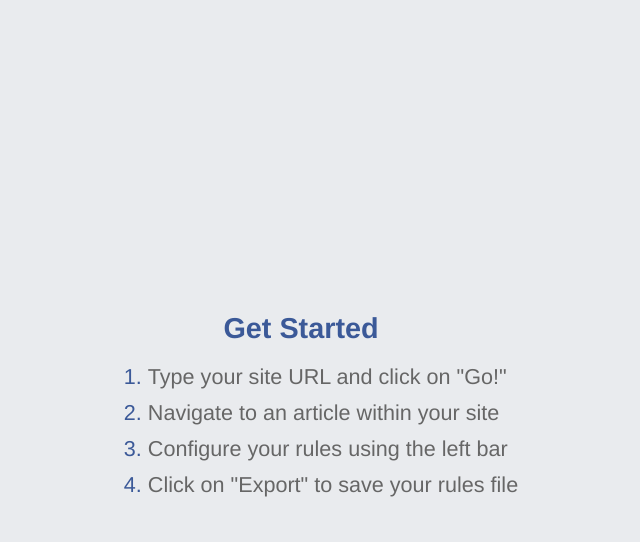
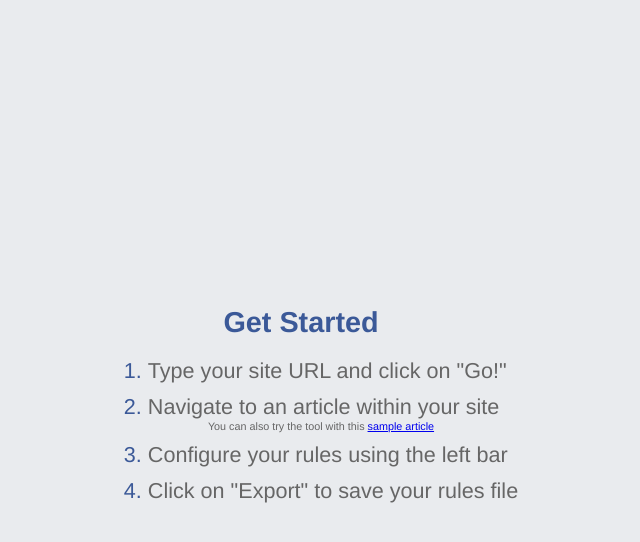
Before and after one commit to facebookarchive/instant-articles-builder, a PHP site: page /html/home.html in a window 1280 px wide. Shown: the top 542 px of the page, without its empty margins (339-979 px from the left). Run offline with PHP 8.4, Linux system fonts and the light colour scheme.

Commit message:
Add sample article link

```diff
--- a/src/css/home.css
+++ b/src/css/home.css
@@ -30,11 +30,16 @@ ol {
   list-style-type: none;
 }
 ol li {
-    counter-increment: count-me;
-    margin: 10px;
+  counter-increment: count-me;
+  margin: 10px;
 }
 ol li::before {
-    content: counter(count-me) ". ";
-    color: #3b5998;
-    font-weight: normal;
+  content: counter(count-me) '. ';
+  color: #3b5998;
+  font-weight: normal;
 }
+li span {
+  display: block;
+  font-size: 0.5em;
+  text-align: center;
+}
--- a/src/html/home.html
+++ b/src/html/home.html
@@ -9,7 +9,12 @@
           <h1>Get Started</h1>
           <ol>
             <li>Type your site URL and click on "Go!"</li>
-            <li>Navigate to an article within your site</li>
+            <li>
+              Navigate to an article within your site
+              <span>
+                You can also try the tool with this <a href="https://media.fb.com/2016/03/07/instant-articles-wordpress-plugin/?utm_source=ia-rules-editor-home">sample article</a>
+              </span>
+            </li>
             <li>Configure your rules using the left bar</li>
             <li>Click on "Export" to save your rules file</li>
           </ol>
```
